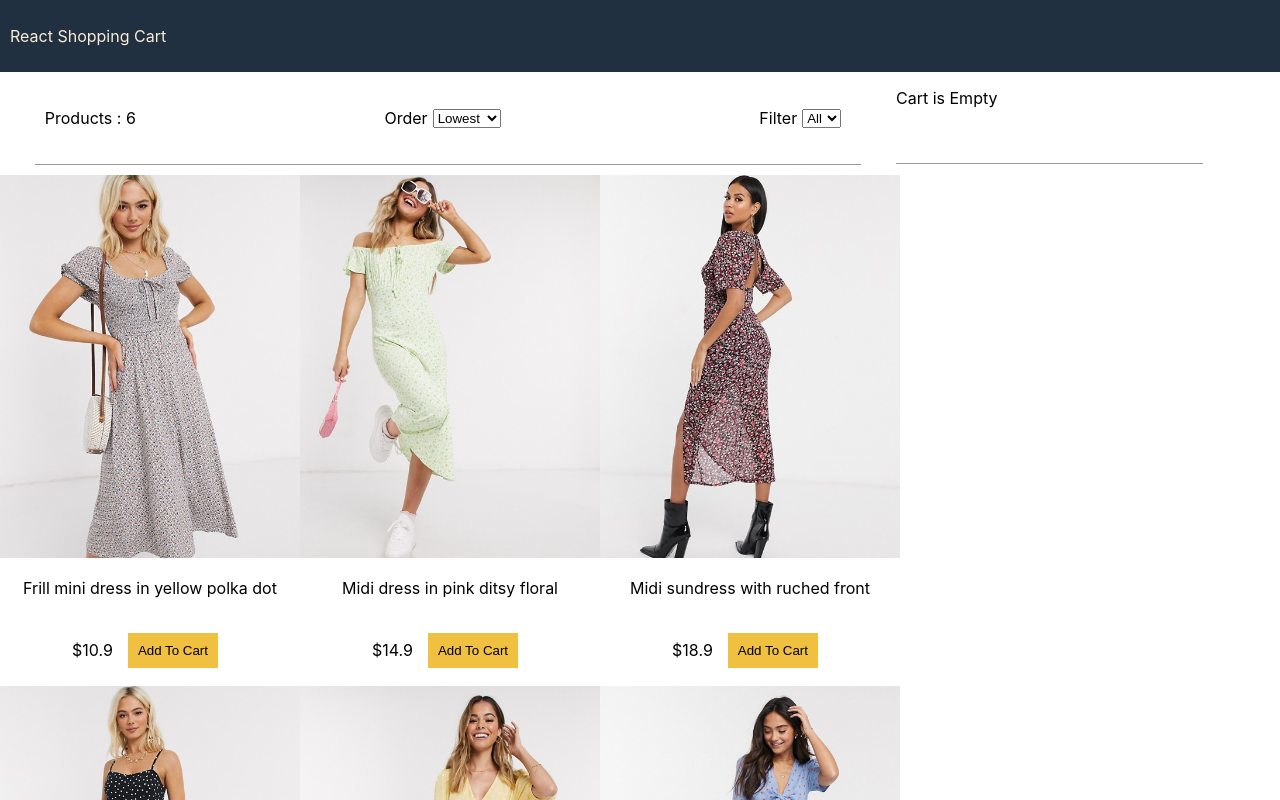
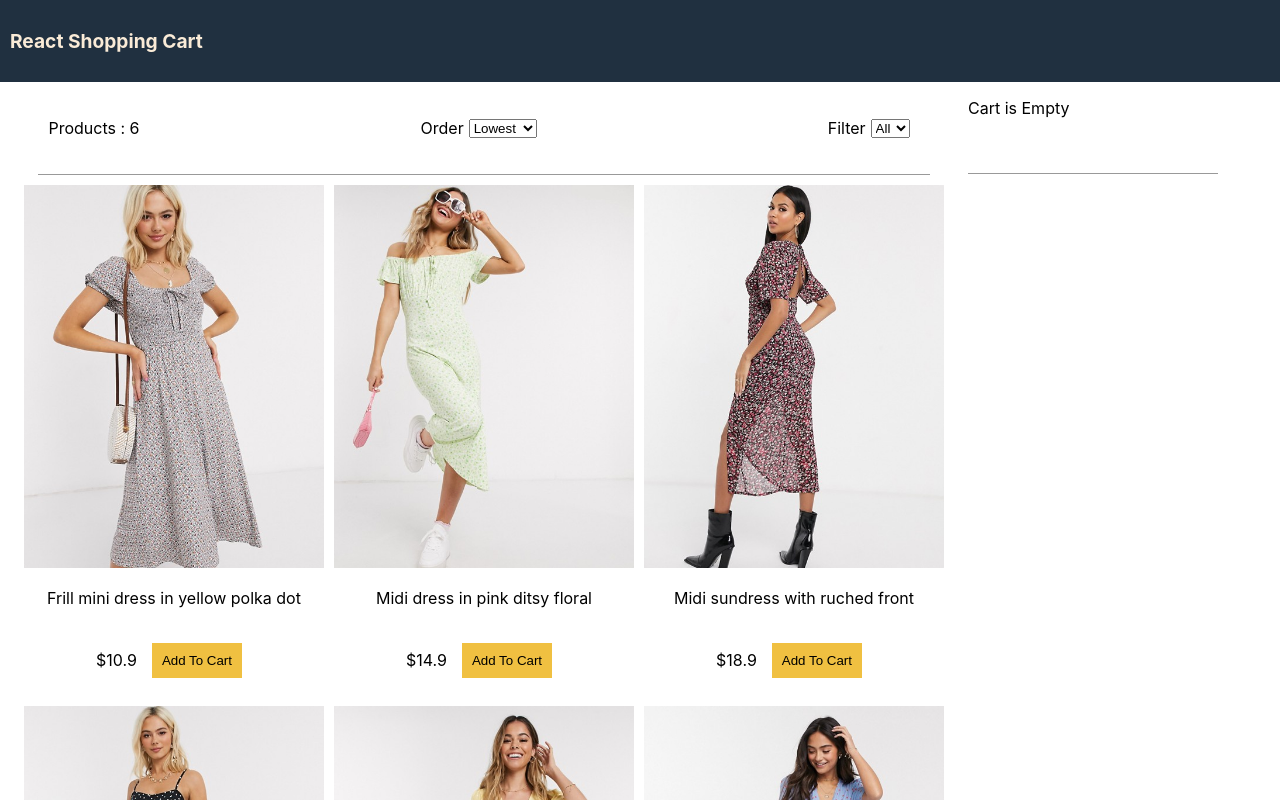
Before and after one commit to millito696/22-dey-1401, a React (Create React App) app: page / in a window 1280 px wide. Shown: the top 800 px of the page. Built offline with nearby package versions, Linux system fonts and the light colour scheme.

Commit message:
some css fixed

```diff
--- a/src/App.css
+++ b/src/App.css
@@ -1,14 +1,24 @@
 .main {
-  display: flex;
+  /* display: flex;
   flex-direction: row;
   align-items: flex-start;
-  justify-content: space-between;
+  justify-content: space-between; */
+  display: grid;
+  grid-template-columns: 3fr 1fr;
+}
+
+.navbar {
+  grid-column: 1/2;
 }
 
 .products {
-  width: 70%;
+  /* width: 70%; */
+  margin: 0 24px;
+  grid-column: 1/2;
 }
 
 .cart-main {
-  width: 30%;
+  /* width: 30%; */
+  grid-row: 1/-1;
+  grid-column: 2/-1;
 }
--- a/src/App.js
+++ b/src/App.js
@@ -30,8 +30,8 @@ function App() {
     <>
       <Header></Header>
       <div className="main">
+        <Navbar className='navbar' onPriceSortChange={priceSortHandler} onSizeSortChange={SizeSortHandler} products={productsNumber} />
         <div className="products">
-          <Navbar onPriceSortChange={priceSortHandler} onSizeSortChange={SizeSortHandler} products={productsNumber} />
           <CardContainer priceSort={priceSort} sizeSort={sizeSort} products={products} />
         </div>
         <div className="cart-main">
--- a/src/Card.Container.css
+++ b/src/Card.Container.css
@@ -1,4 +1,6 @@
 .card-container {
+  width: 90%;
   display: grid;
   grid-template-columns: 1fr 1fr 1fr;
+  gap: 10px;
 }
--- a/src/Header.style.css
+++ b/src/Header.style.css
@@ -1,6 +1,7 @@
-
-.header{
+.header {
   background-color: #203040;
   color: antiquewhite;
   padding: 10px;
+  font-size: larger;
+  font-weight: bold;
 }
```
